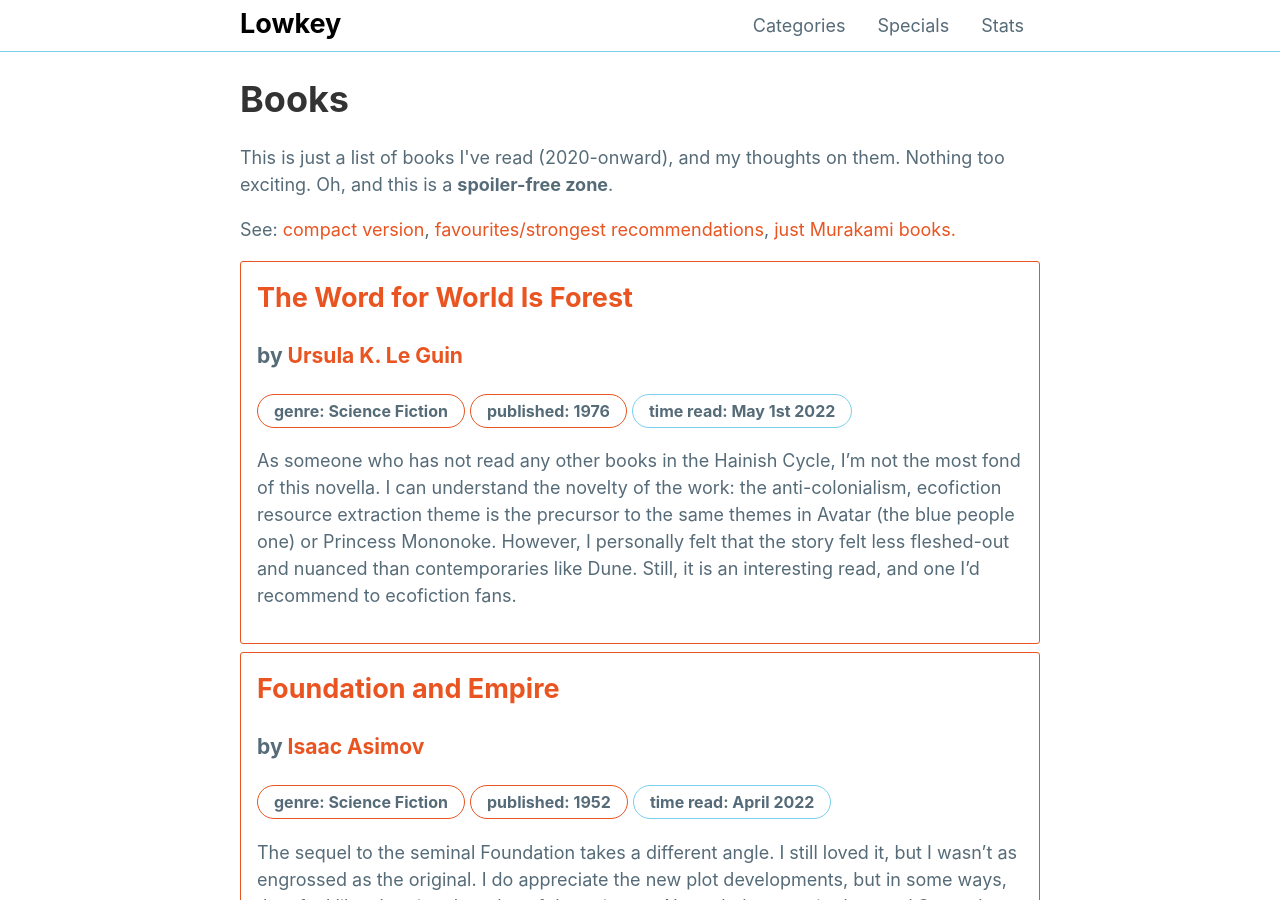
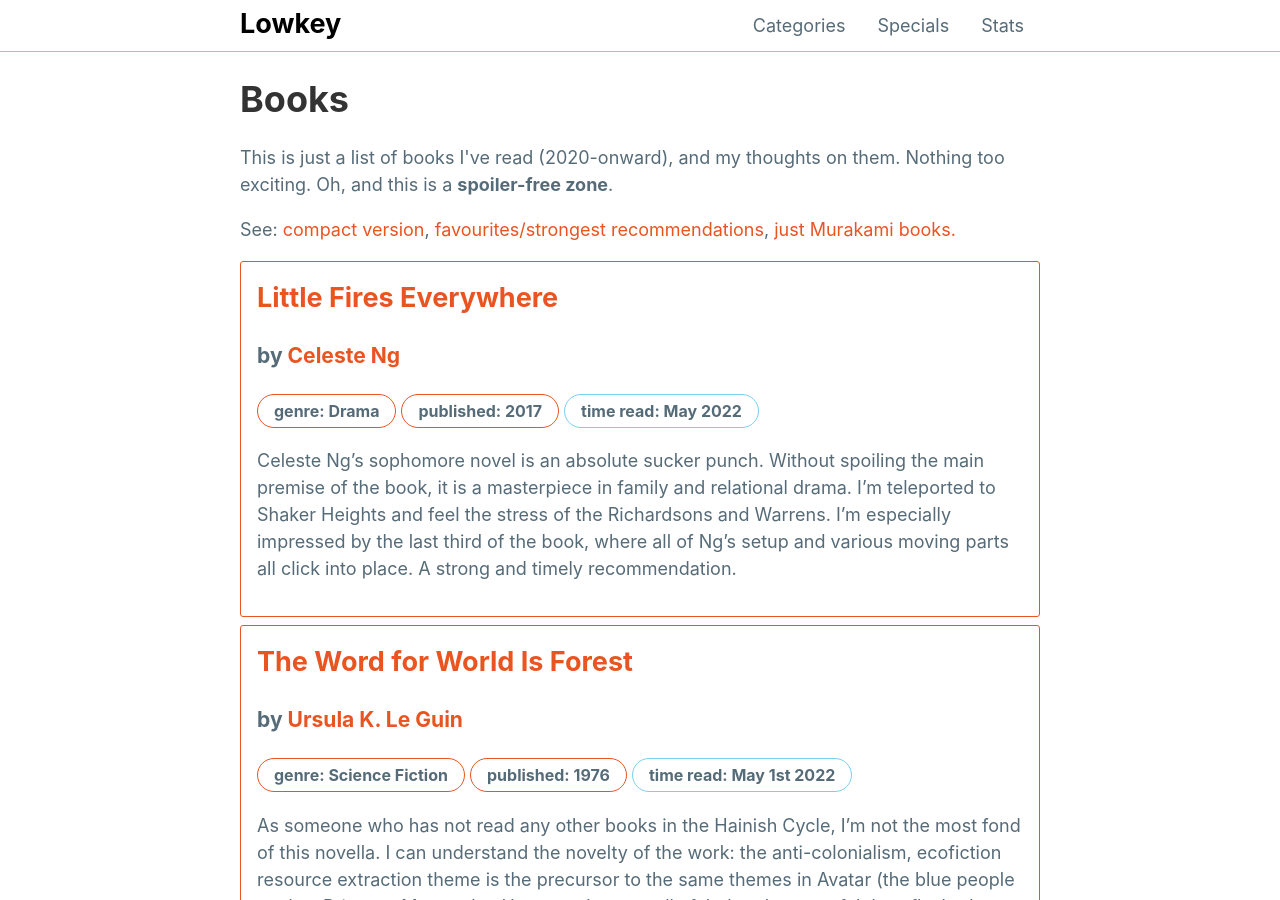
Before and after one commit to mattxwang/lowkey, a Jekyll site: the page built from stats/books.html, in a window 1280 px wide and 900 px high. Built offline with Jekyll 4.4.1, drawn with Linux system fonts in a browser that asks for light colours.

Commit message:
little fires everywhere

```diff
--- a/_data/books.yml
+++ b/_data/books.yml
@@ -579,3 +579,12 @@
   time_read: May 1st 2022
   thoughts: >
     As someone who has not read any other books in the Hainish Cycle, I'm not the most fond of this novella. I can understand the novelty of the work: the anti-colonialism, ecofiction resource extraction theme is the precursor to the same themes in Avatar (the blue people one) or Princess Mononoke. However, I personally felt that the story felt less fleshed-out and nuanced than contemporaries like Dune. Still, it is an interesting read, and one I'd recommend to ecofiction fans.
+littlefireseverywhere:
+  title: Little Fires Everywhere
+  author: Celeste Ng
+  genre: Drama
+  year_published: 2017
+  time_read: May 2022
+  strong: true
+  thoughts: >
+    Celeste Ng's sophomore novel is an absolute sucker punch. Without spoiling the main premise of the book, it is a masterpiece in family and relational drama. I'm teleported to Shaker Heights and feel the stress of the Richardsons and Warrens. I'm especially impressed by the last third of the book, where all of Ng's setup and various moving parts all click into place. A strong and timely recommendation.
```
